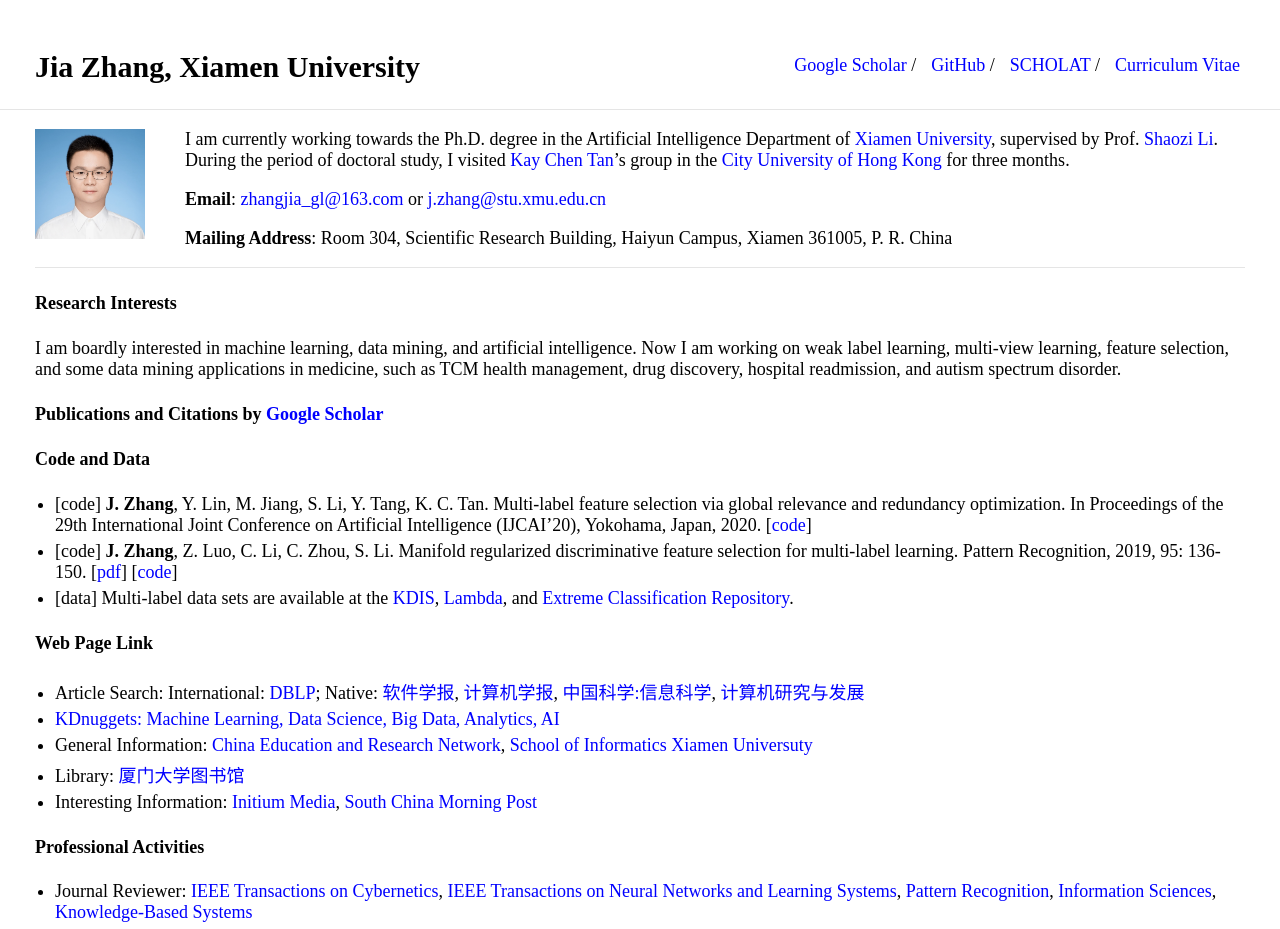
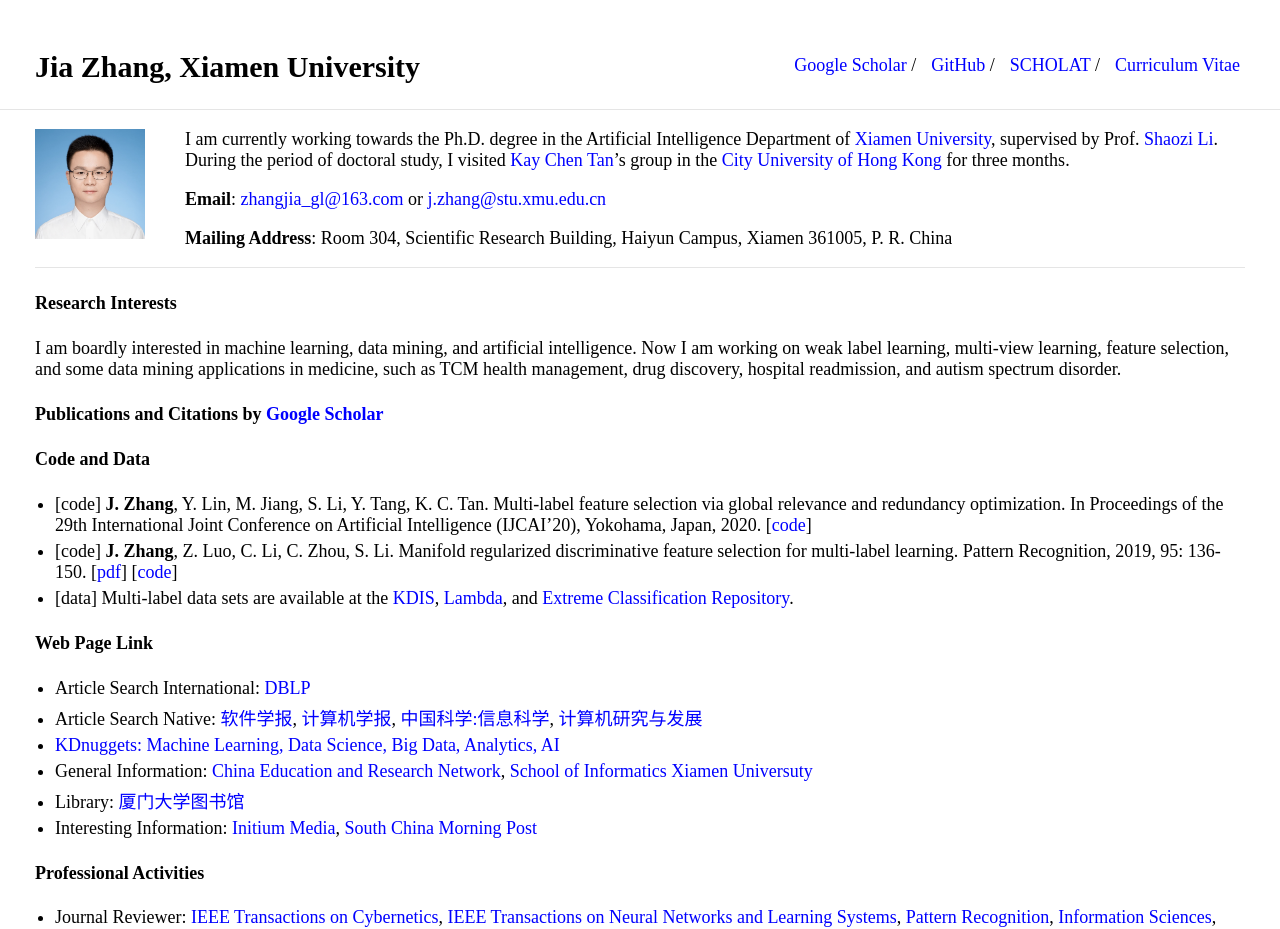
Before and after one commit to jiazhang-ml/jiazhang-ml.github.io, a Jekyll site: the page built from index.md, in a window 1280 px wide. Shown: the top 929 px of the page. Built offline with Jekyll 4.4.1, drawn with Linux system fonts in a browser that asks for light colours.

Commit message:
Update index.md

```diff
--- a/index.md
+++ b/index.md
@@ -25,7 +25,8 @@ I am boardly interested in machine learning, data mining, and artificial intelli
 * [data] Multi-label data sets are available at the [KDIS](http://www.uco.es/kdis/mllresources/), [Lambda](http://www.lamda.nju.edu.cn/Data.ashx), and [Extreme Classification Repository](http://manikvarma.org/downloads/XC/XMLRepository.html).
 
 #### Web Page Link
-* Article Search: International: [DBLP](https://dblp.uni-trier.de/db/); Native: [软件学报](http://navi.cnki.net/knavi/JournalDetail?pcode=CJFD&pykm=RJXB), [计算机学报](http://navi.cnki.net/knavi/JournalDetail?pcode=CJFD&pykm=JSJX), [中国科学:信息科学](http://navi.cnki.net/knavi/JournalDetail?pcode=CJFD&pykm=PZKX), [计算机研究与发展](http://navi.cnki.net/knavi/JournalDetail?pcode=CJFD&pykm=JFYZ)
+* Article Search International: [DBLP](https://dblp.uni-trier.de/db/)
+* Article Search Native: [软件学报](http://navi.cnki.net/knavi/JournalDetail?pcode=CJFD&pykm=RJXB), [计算机学报](http://navi.cnki.net/knavi/JournalDetail?pcode=CJFD&pykm=JSJX), [中国科学:信息科学](http://navi.cnki.net/knavi/JournalDetail?pcode=CJFD&pykm=PZKX), [计算机研究与发展](http://navi.cnki.net/knavi/JournalDetail?pcode=CJFD&pykm=JFYZ)
 * [KDnuggets: Machine Learning, Data Science, Big Data, Analytics, AI](https://www.kdnuggets.com/)
 * General Information: [China Education and Research Network](http://www.edu.cn/), [School of Informatics Xiamen Universuty](https://information.xmu.edu.cn/)
 * Library: [厦门大学图书馆](https://library.xmu.edu.cn/)
```
